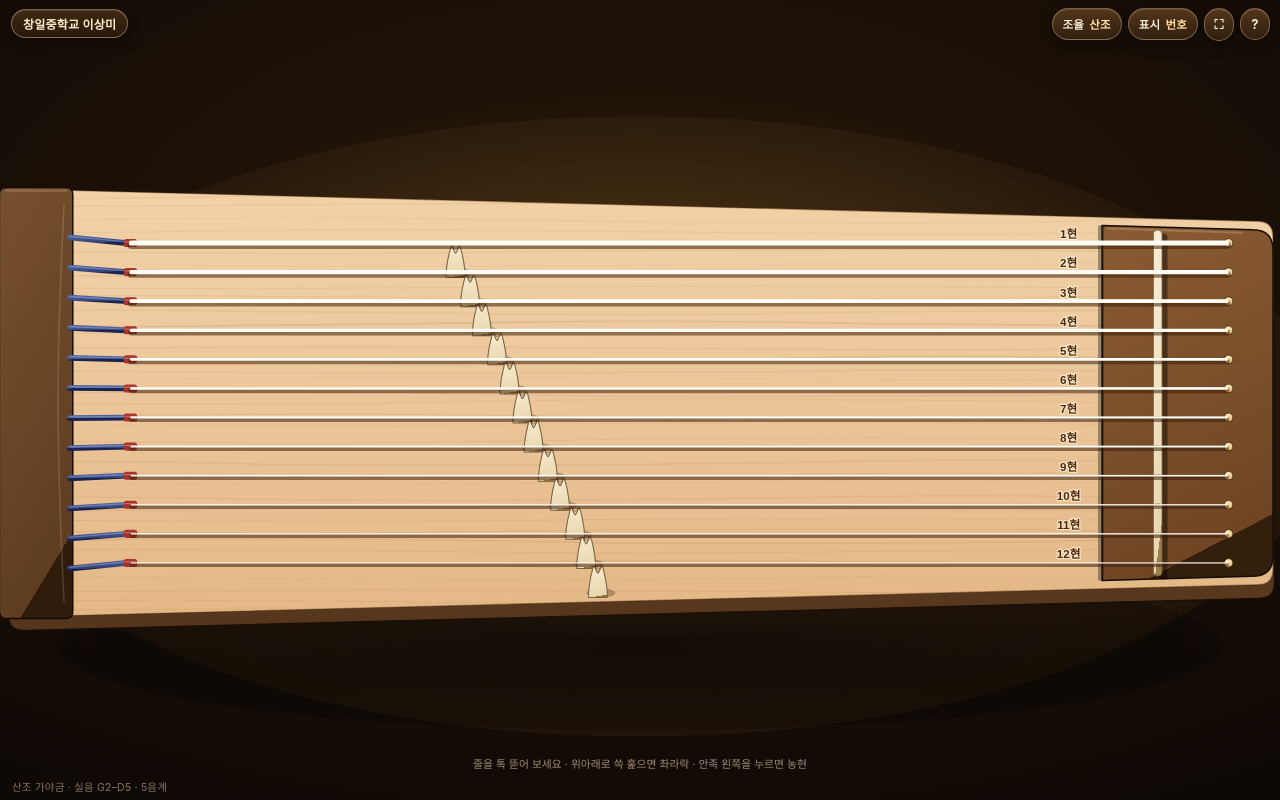
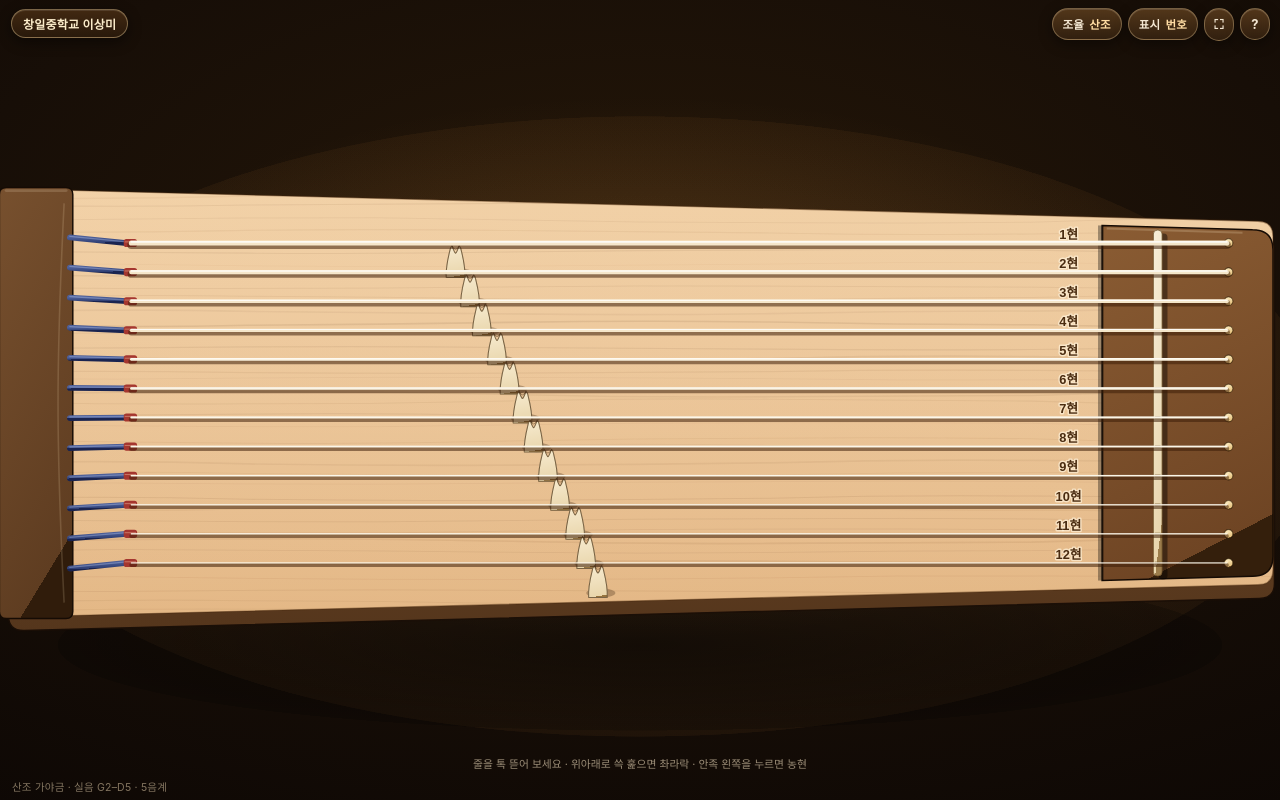
Before and after one commit to sangmi69-netizen/sangmi69-netizen.github.io, a plain HTML site: page gayageum/index.html in a window 1280 px wide. Drawn offline with Linux system fonts and the light colour scheme.

Commit message:
gayageum: 줄 색·글자 크기 다듬고 점검 훅 추가

```diff
--- a/gayageum/index.html
+++ b/gayageum/index.html
@@ -778,7 +778,7 @@ function buildModel(W, H){
     }, gHead);
     el("circle", {
       cx: pegX - s * 0.042, cy: yOf(pi) - s * 0.042, r: Math.max(0.6, s * 0.040),
-      fill: "#fff6df", opacity: ".75"
+      fill: "#fff6df", opacity: ".45"
     }, gHead);
   }
 
@@ -829,7 +829,7 @@ function buildModel(W, H){
     el("path", { d:dd, fill:"none", stroke:"#3a1c07", "stroke-opacity":".52",
                  "stroke-width": w + Math.max(1.6, s * 0.10), "stroke-linecap":"round",
                  transform:"translate(0," + Math.max(1, s * 0.07).toFixed(2) + ")" }, g1);
-    var main = el("path", { d:dd, fill:"none", stroke: "#fffdf2",
+    var main = el("path", { d:dd, fill:"none", stroke: (si < 4 ? "#f6e8cc" : "#fbf3df"),
                             "stroke-width": w, "stroke-linecap":"round", opacity: ".99" }, g1);
     var hi = el("path", { d:dd, fill:"none", stroke:"#ffffff",
                           "stroke-width": Math.max(0.45, w * 0.34), opacity: ".8",
@@ -841,7 +841,7 @@ function buildModel(W, H){
   var gLab = el("g", null, root);
   var labelX = hx - s * 1.15;
   ST.labelX = labelX;
-  var fs = clamp(s * 0.40, 7.5, 15);
+  var fs = clamp(s * 0.44, 8, 16.5);
   ST.fs = fs;
   for(var li = 0; li < 12; li++){
     var ly = yOf(li) - s * 0.30;
@@ -1405,6 +1405,12 @@ window.__gaya = {
   audioState: function(){ return { ctx: !!AC.ctx, state: AC.ctx ? AC.ctx.state : "none", sr: AC.SR, buffers: Object.keys(AC.buf).length }; },
   buffers: function(){ return BUFINFO; },
   pluck: function(i, v){ if(!AC.ctx) ensureAudio(); return pluck(i, v || 0.9, null); },
+  strings: function(){
+    return VIB.map(function(v, i){
+      var d = v.main.getAttribute("d") || "";
+      return { i:i, vib: d.indexOf(" Q ") >= 0, t0: Math.round(v.t0) };
+    });
+  },
   voices: function(){
     return VOICES.filter(function(v){ return !v.dead; }).map(function(v){
       var rate = 1;
```
